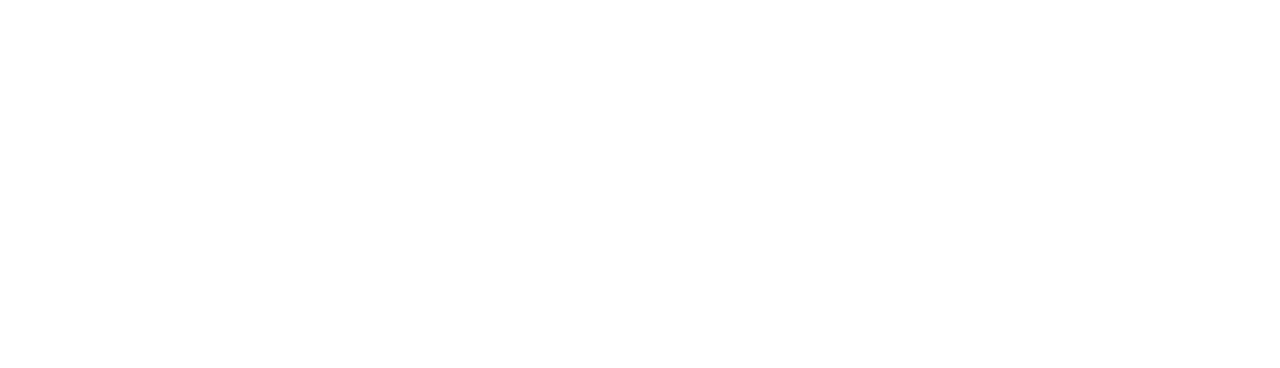
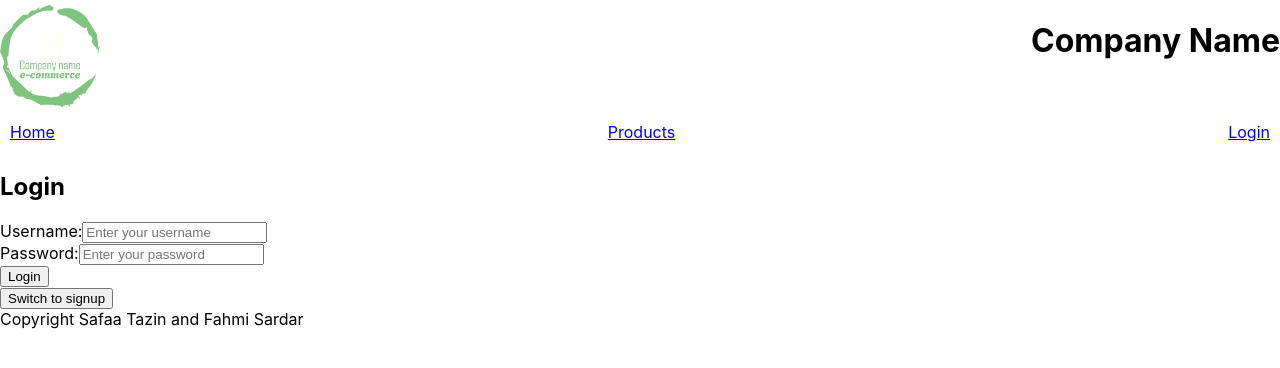
Before and after one commit to FahmiSar/ENSF-381-Assignment-4, a React (Create React App) app: page /login in a window 1280 px wide. Before the commit this address had no page. Shown: the top 368 px of the page. Built offline with nearby package versions, Linux system fonts and the light colour scheme.

Commit message:
Login/Signup page is done Slightly corrected readme.txt

```diff
--- a/src/App.css
+++ b/src/App.css
@@ -67,3 +67,10 @@
 .cart-item{
   margin-bottom: 10px;
 }
+
+
+/*Login and signup*/
+.error-message{
+  color: red;
+  font-weight: bold;
+}
--- a/src/App.js
+++ b/src/App.js
@@ -2,6 +2,8 @@
 import { Routes, Route } from 'react-router-dom';
 import Homepage from "./component/Homepage";
 import Productpage from "./component/Productpage";
+import LoginPage from "./component/LoginPage";
+import SignupForm from './component/SignupForm';
 
 function App() {
   return (
@@ -10,6 +12,7 @@
         <Route path ="/" element = {<Homepage/>}/>
         <Route path = "/Homepage" element = {<Homepage/>}/>
         <Route path = "/Productpage" element = {<Productpage/>}/>
+        <Route path = "/login" element = {<LoginPage />}/>
       </Routes>
     </div>
   );
--- /dev/null
+++ b/src/component/LoginForm.js
@@ -0,0 +1,59 @@
+import React, {useState} from "react";
+import SignupForm from "./SignupForm";
+
+function LoginForm(){
+    const [username, setUsername] = useState("");
+    const [password, setPassword] = useState("");
+    const [showLoginForm, setShowLoginForm] = useState(true);
+
+    const handleUsernameChange = (event) => {
+        setUsername(event.target.value);
+    };
+
+    const handlePasswordChange = (event) => {
+        setPassword(event.target.value);
+    };
+
+    const toggleForm = () => {
+        setShowLoginForm(!showLoginForm);
+    }
+
+
+    if(showLoginForm){
+        return(
+            <>
+                <h2>Login</h2>
+                <form>
+                    <div>
+                        <label htmlFor="username">Username:</label>
+                        <input
+                            type = "text"
+                            id = "username"
+                            value = {username}
+                            placeholder = "Enter your username"
+                            onChange = {handleUsernameChange}
+                            required
+                        />
+                    </div>
+                    <div>
+                        <label htmlFor="password">Password:</label>
+                        <input
+                            type = "text"
+                            id = "password"
+                            value = {password}
+                            placeholder="Enter your password"
+                            onChange={handlePasswordChange}
+                            required
+                        />
+                    </div>
+                    <button type = "submit">Login</button> <br/>
+                </form>
+                <button onClick = {toggleForm}>Switch to signup</button>
+            </>
+        );
+    } else{
+        return <SignupForm toggleForm = {toggleForm} />
+    }
+};
+
+export default LoginForm;
--- /dev/null
+++ b/src/component/LoginPage.js
@@ -0,0 +1,18 @@
+import React from "react";
+import Header from "./Header";
+import Footer from "./Footer";
+import LoginForm from "./LoginForm";
+
+
+function LoginPage(){
+    return(
+        <div>
+            <Header />
+            <LoginForm />
+            <Footer />
+        </div>
+    );
+};
+
+
+export default LoginPage;
--- /dev/null
+++ b/src/component/SignupForm.js
@@ -0,0 +1,105 @@
+import React, {useState} from "react";
+import LoginForm from "./LoginForm";
+
+function SignupForm(){
+    const [username, setUsername] = useState("");
+    const [password, setPassword] = useState("");
+    const [confirmPassword, setConfirmPassword] = useState("");
+    const [email, setEmail] = useState("");
+    const [showSignupForm, setShowSignupForm] = useState(true);
+    const [errorMessage, setErrorMessage] = useState("");
+
+    const handleUsernameChange = (event) =>{
+        setUsername(event.target.value);
+    }
+
+    const handlePasswordChange = (event) =>{
+        setPassword(event.target.value);
+    }
+
+    const handleConfirmPasswordChange = (event) =>{
+        setConfirmPassword(event.target.value);
+    }
+
+    const handleEmailChange = (event) => {
+        setEmail(event.target.value);
+    }
+
+    const toggleForm = () => {
+        setShowSignupForm(false);
+    }
+
+    const handleSignup = (event) =>{
+        event.preventDefault();
+        if(password !== confirmPassword){
+            setErrorMessage("Passwords do not match");
+        }
+        else if(!email.includes("@")){
+            setErrorMessage("Invalid email");
+        }
+        else{
+            setErrorMessage("User created!");
+        }
+    }
+
+    if(showSignupForm){
+        return(
+            <>
+                <h2>Signup</h2>
+                {errorMessage && <p className="error-message">{errorMessage}</p>}
+                <form onSubmit = {handleSignup}>
+                    <div>
+                        <label htmlFor="username">Username:</label>
+                        <input
+                            type = "text"
+                            id = "username"
+                            value = {username}
+                            placeholder = "Enter your username"
+                            onChange = {handleUsernameChange}
+                            required
+                        />
+                    </div>
+                    <div>
+                        <label htmlFor="password">Password:</label>
+                        <input
+                            type = "text"
+                            id = "password"
+                            value = {password}
+                            placeholder="Enter your password"
+                            onChange = {handlePasswordChange}
+                            required
+                        />
+                    </div>
+                    <div>
+                        <label htmlFor="confirm-password">Confirm Password:</label>
+                        <input
+                            type = "text"
+                            id = "confirm-password"
+                            value = {confirmPassword}
+                            placeholder="Re-enter your password"
+                            onChange = {handleConfirmPasswordChange}
+                            required
+                        />
+                    </div>
+                    <div>
+                        <label htmlFor="email">Email:</label>
+                        <input
+                            type = "text"
+                            id = "email"
+                            value = {email}
+                            placeholder="Enter your email"
+                            onChange = {handleEmailChange}
+                            required
+                        />
+                    </div>
+                    <button type = "submit">Signup</button> <br/>
+                </form>
+                <button onClick={toggleForm}>Switch to login</button>
+            </>
+        );
+    } else{
+        return <LoginForm toggleForm = {toggleForm}/>
+    }
+};
+
+export default SignupForm;
```
Also changed, not shown: readme.txt.
